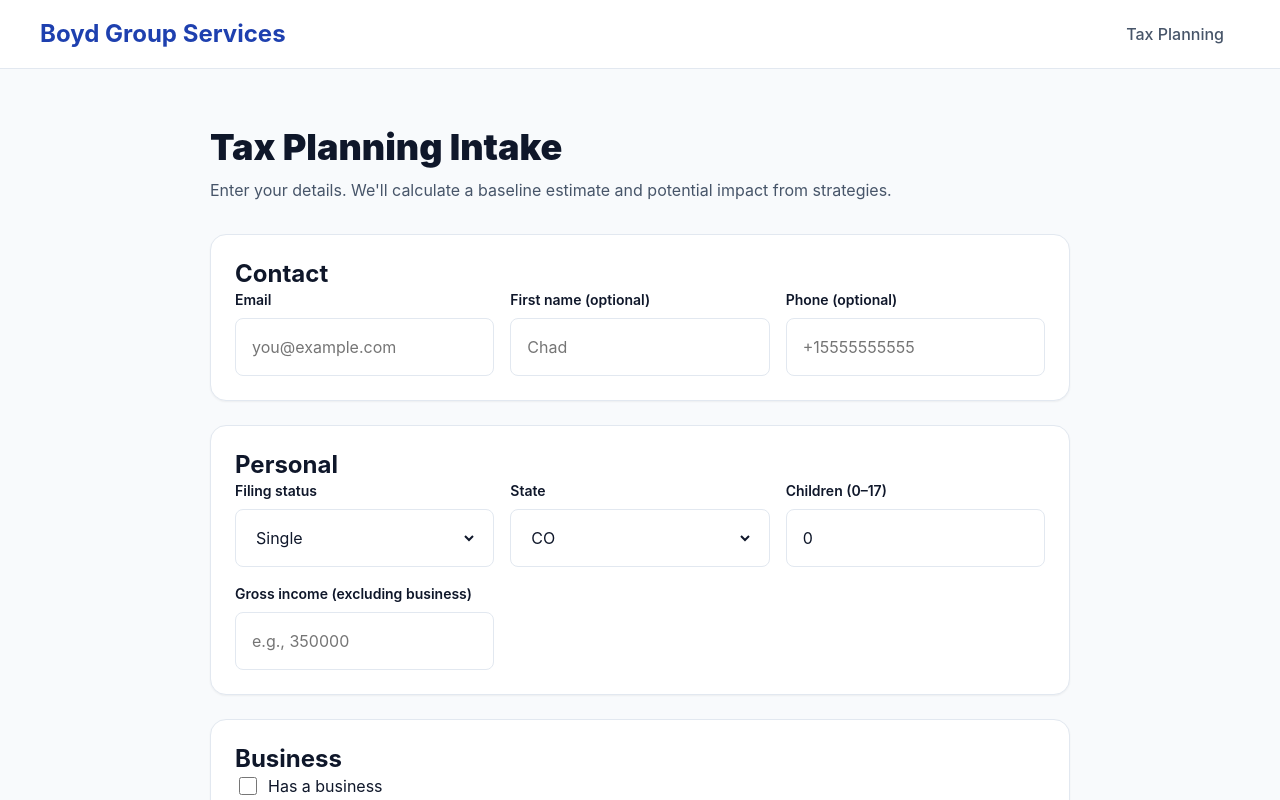
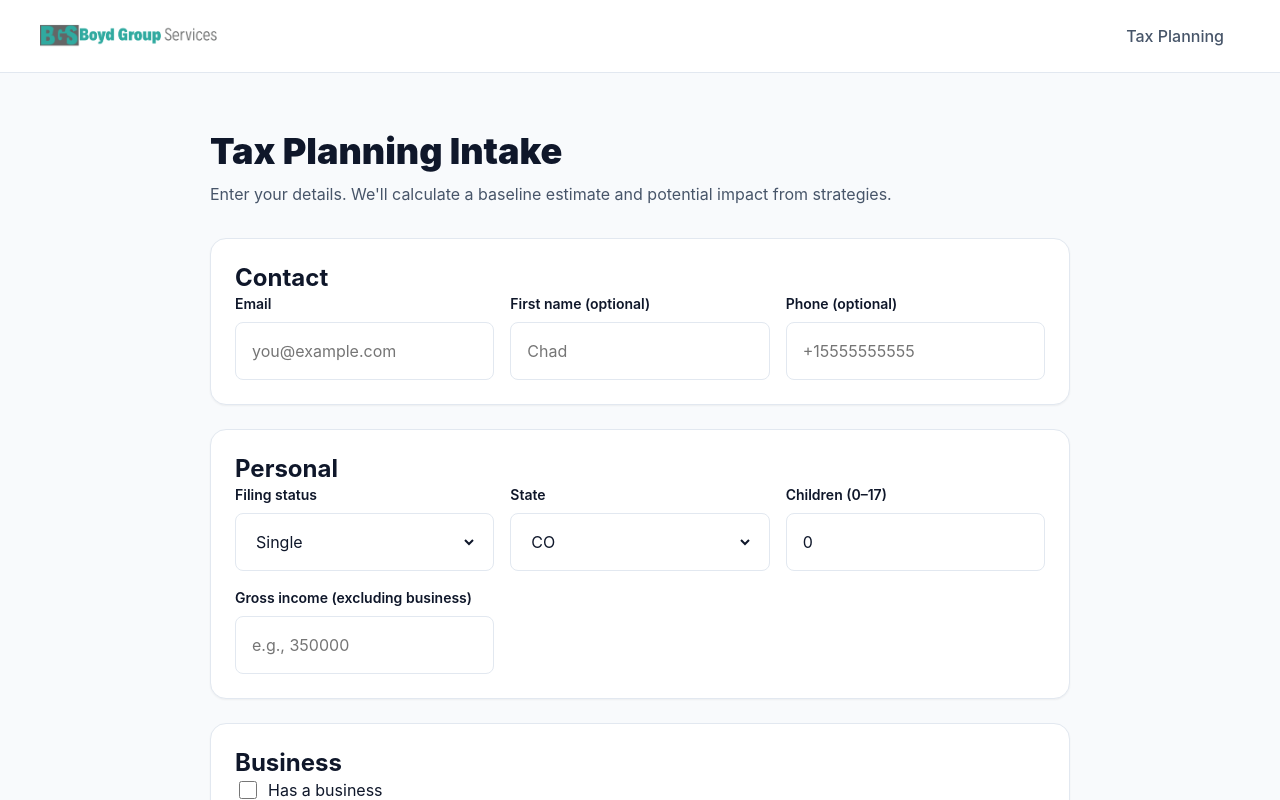
Before and after one commit to chad775/tax-planning-web-app, a Next.js app: page /intake in a window 1280 px wide. Shown: the top 800 px of the page. Built offline with nearby package versions, Linux system fonts and the light colour scheme.

Commit message:
Add company logo to header on intake and results pages

```diff
--- a/src/app/components/Header.tsx
+++ b/src/app/components/Header.tsx
@@ -1,4 +1,5 @@
 // src/app/components/Header.tsx
+"use client";
 
 import React from "react";
 import Link from "next/link";
@@ -51,7 +52,9 @@ export function Header() {
     <header style={headerStyle}>
       <div style={containerStyle}>
         <Link href="/" style={logoStyle}>
-          <span>Boyd Group Services</span>
+          {/* Logo image - place your logo file at /public/logo.png, /public/logo.svg, or /public/logo.jpg */}
+          {/* The component will try to load the logo, and fall back to text if not found */}
+          <LogoWithFallback />
         </Link>
         <nav style={navStyle}>
           <Link href="/intake" style={navLinkStyle}>
@@ -62,3 +65,46 @@ export function Header() {
     </header>
   );
 }
+
+// Logo component with fallback to text
+function LogoWithFallback() {
+  const [logoError, setLogoError] = React.useState(false);
+  const [imgError, setImgError] = React.useState(false);
+
+  // Logo file path - place your logo at /public/logo.png, /public/logo.svg, /public/logo.jpg, etc.
+  // The logo should be a horizontal version suitable for header display
+  // Recommended: SVG for best quality, or PNG with transparent background
+  const logoSrc = "/logo.png"; // Update this if your logo has a different filename
+
+  // Use regular img tag for better error handling, or Next.js Image if preferred
+  if (logoError || imgError) {
+    // Fallback to text logo if image fails to load
+    return (
+      <span style={{ fontSize: typography.fontSize["2xl"], fontWeight: typography.fontWeight.bold, color: colors.primary }}>
+        Boyd Group Services
+      </span>
+    );
+  }
+
+  return (
+    <div style={{ position: "relative", height: "40px", width: "auto", minWidth: "120px" }}>
+      <img
+        src={logoSrc}
+        alt="Boyd Group Services"
+        style={{
+          height: "40px",
+          width: "auto",
+          objectFit: "contain" as const,
+          maxWidth: "200px",
+        }}
+        onError={() => {
+          setImgError(true);
+          setLogoError(true);
+        }}
+        onLoad={() => {
+          // Logo loaded successfully
+        }}
+      />
+    </div>
+  );
+}
```
Also changed, not shown: public/README.md (added), public/logo.png (added).
